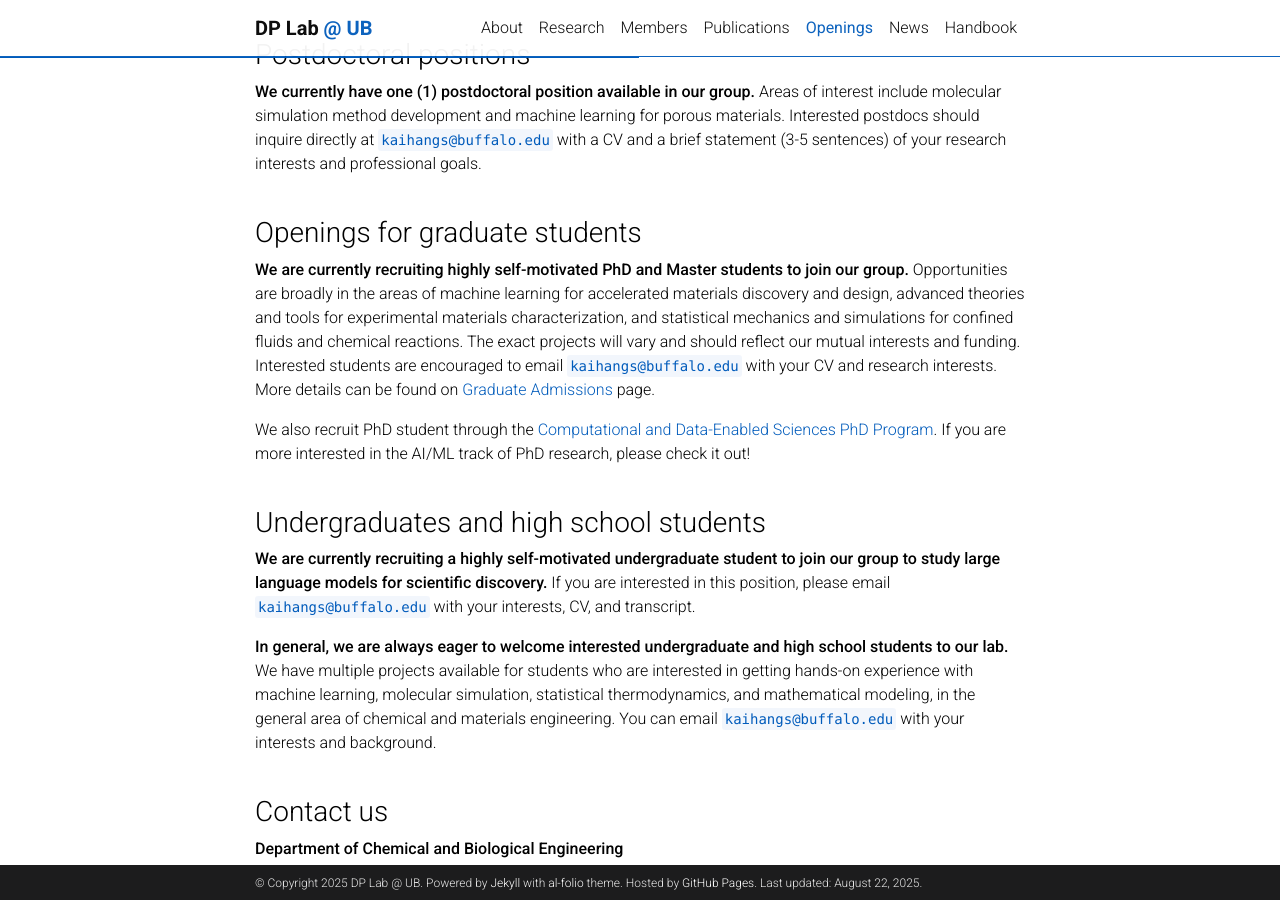
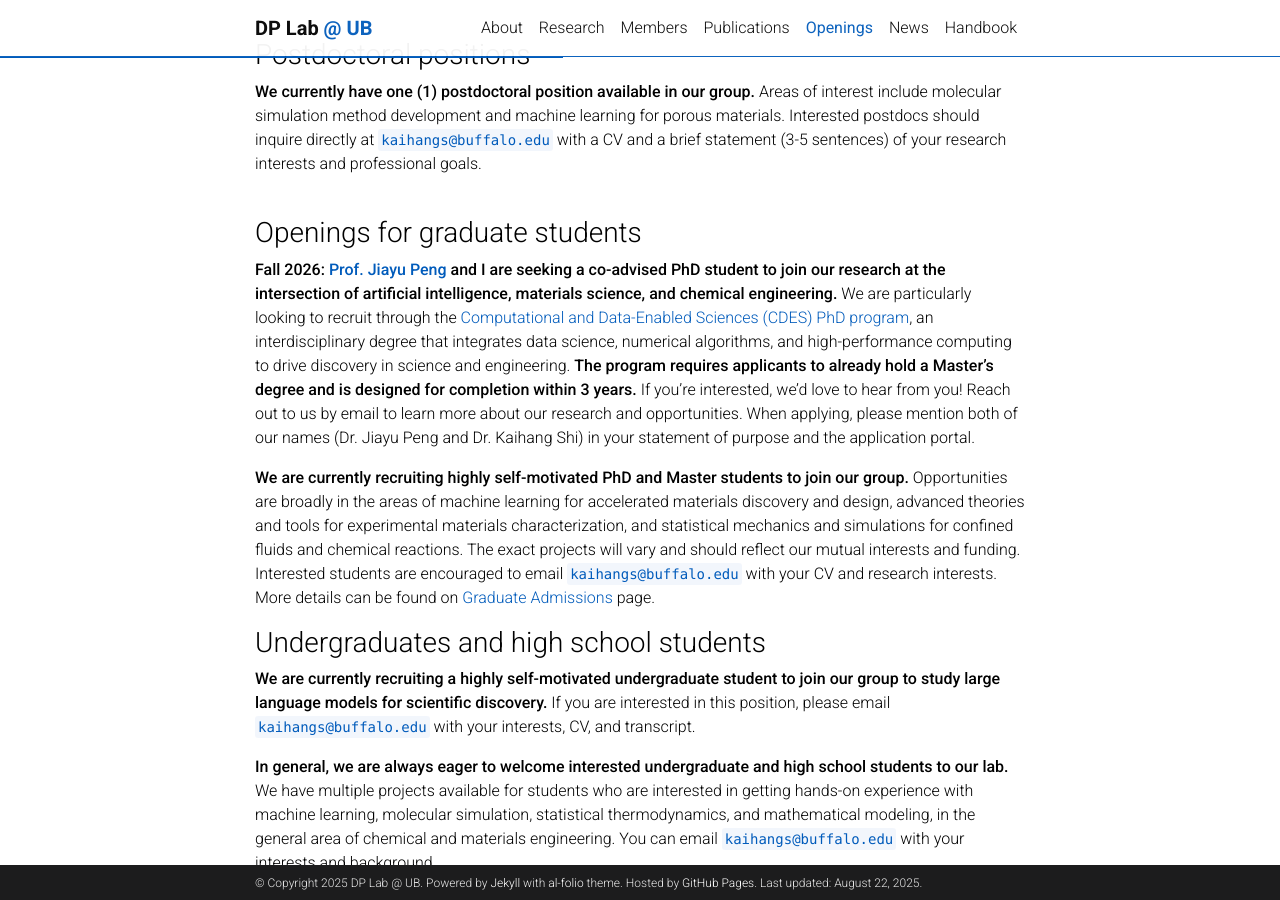
Before and after one commit to ShiResearchGroup/shiresearchgroup.github.io, a Jekyll site: the page built from _pages/openings.md, in a window 1280 px wide and 900 px high, scrolled down 448 px. Built offline with Jekyll 4.4.1, drawn with Linux system fonts in a browser that asks for light colours; full-size pictures stand in for the smaller copies a plugin makes; comment, search, counter and statistics services are not loaded; a style sheet for code colours, icons or effects is not loaded.

Commit message:
Update openings.md

```diff
--- a/_pages/openings.md
+++ b/_pages/openings.md
@@ -17,9 +17,11 @@ nav_order: 4
 **We currently have one (1) postdoctoral position available in our group.** Areas of interest include molecular simulation method development and machine learning for porous materials. Interested postdocs should inquire directly at `kaihangs@buffalo.edu` with a CV and a brief statement (3-5 sentences) of your research interests and professional goals. <br><br>
 
 ### Openings for graduate students <br>
+**Fall 2026: [Prof. Jiayu Peng](https://ubwp.buffalo.edu/jiayu-peng-lab/) and I are seeking a co-advised PhD student to join our research at the intersection of artificial intelligence, materials science, and chemical engineering.** We are particularly looking to recruit through the [Computational and Data-Enabled Sciences (CDES) PhD program](https://www.buffalo.edu/ai-data-science/academics/grad/cdse-phd.html), an interdisciplinary degree that integrates data science, numerical algorithms, and high-performance computing to drive discovery in science and engineering. **The program requires applicants to already hold a Master’s degree and is designed for completion within 3 years.** If you’re interested, we’d love to hear from you! Reach out to us by email to learn more about our research and opportunities. When applying, please mention both of our names (Dr. Jiayu Peng and Dr. Kaihang Shi) in your statement of purpose and the application portal. <br>
+
 **We are currently recruiting highly self-motivated PhD and Master students to join our group.** Opportunities are broadly in the areas of machine learning for accelerated materials discovery and design, advanced theories and tools for experimental materials characterization, and statistical mechanics and simulations for confined fluids and chemical reactions. The exact projects will vary and should reflect our mutual interests and funding. Interested students are encouraged to email `kaihangs@buffalo.edu` with your CV and research interests. More details can be found on [Graduate Admissions](https://engineering.buffalo.edu/chemical-biological/academics/graduate/admissions.html) page. <br>
 
-We also recruit PhD student through the [Computational and Data-Enabled Sciences PhD Program](https://www.buffalo.edu/ai-data-science/academics/grad/cdse-phd.html). If you are more interested in the AI/ML track of PhD research, please check it out!<br><br>
+<!-- We also recruit PhD student through the [Computational and Data-Enabled Sciences PhD Program](https://www.buffalo.edu/ai-data-science/academics/grad/cdse-phd.html). If you are more interested in the AI/ML track of PhD research, please check it out!<br><br> -->
 
 ### Undergraduates and high school students<br>
 **We are currently recruiting a highly self-motivated undergraduate student to join our group to study large language models for scientific discovery.** If you are interested in this position, please email `kaihangs@buffalo.edu` with your interests, CV, and transcript. <br>
```
